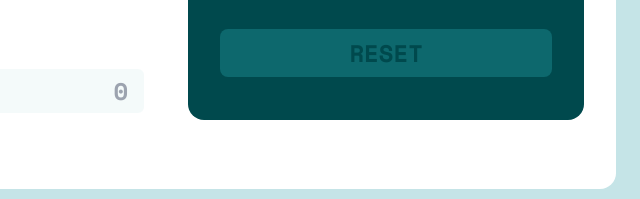
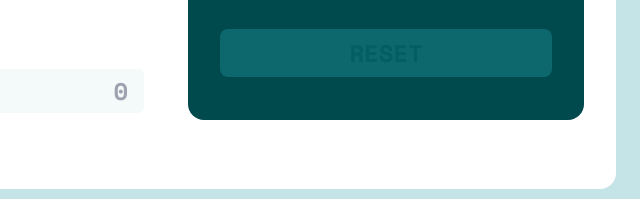
Before and after one commit to NaQu2003/Tip-calculator-from-frontend-mentor, a website: page docs/index.html in a window 1280 px wide. Shown: the part 521-720 px from the top of the page, 479-1119 px from the left. Drawn offline with nearby package versions, Linux system fonts and the light colour scheme.

Commit message:
second-commit

```diff
--- a/docs/index.html
+++ b/docs/index.html
@@ -105,7 +105,7 @@
               </div>
         </div>
         <button class="submit hover:bg-[rgb(159,232,223)] transition-all
-        bg-[rgb(13,104,109)] outline-none h-12 w-full rounded-lg text-[hsl(183,100%,15%)] uppercase text-2xl
+        bg-[rgb(13,104,109)] outline-none h-12 w-full rounded-lg text-[rgb(3,94,99)] uppercase text-2xl
         ">Reset</button>
     </div>
 
```
Also changed, not shown: docs/output.css.
